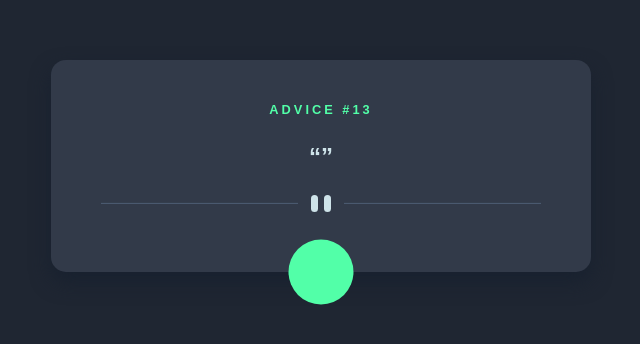
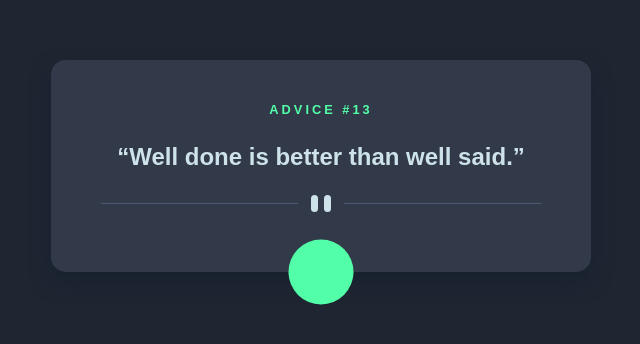
Before and after one commit to imhalid/advice-generator, a plain HTML site: page index.html in a window 1280 px wide. Shown: the part 234-578 px from the top of the page, without its empty margins (319-959 px from the left). Drawn offline with nearby package versions, Linux system fonts and the light colour scheme; no server answers; some icons are missing.

Commit message:
fix advice

```diff
--- a/index.html
+++ b/index.html
@@ -20,7 +20,7 @@
     <main>
       <article>
         <p>Advice #<span id="adviceID">13</span></p>
-        <h2>“<span id="advice"></span>”</h2>
+        <h2>“<span id="advice">Well done is better than well said.</span>”</h2>
         <section class="separator">
           <hr />
           <div class="rec"></div>
```
